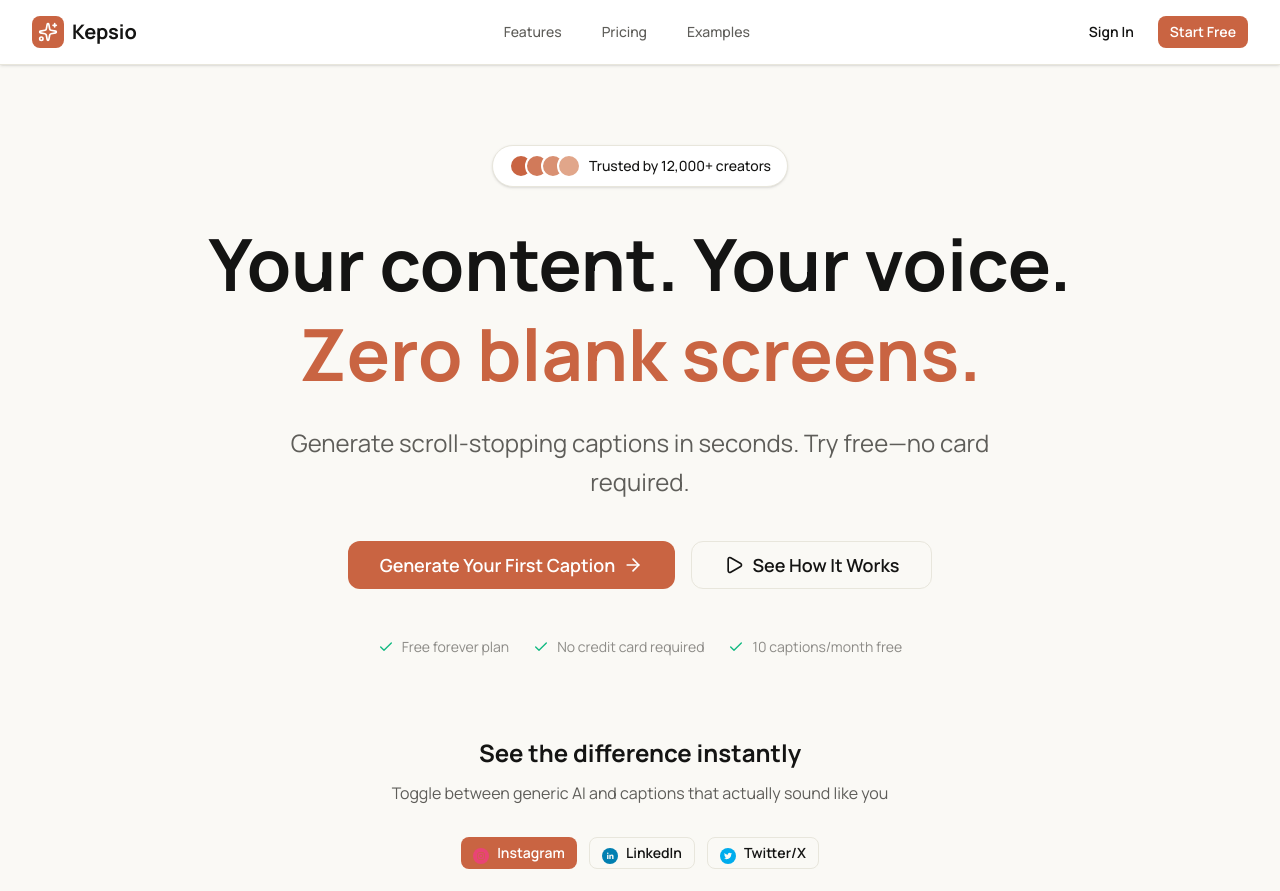
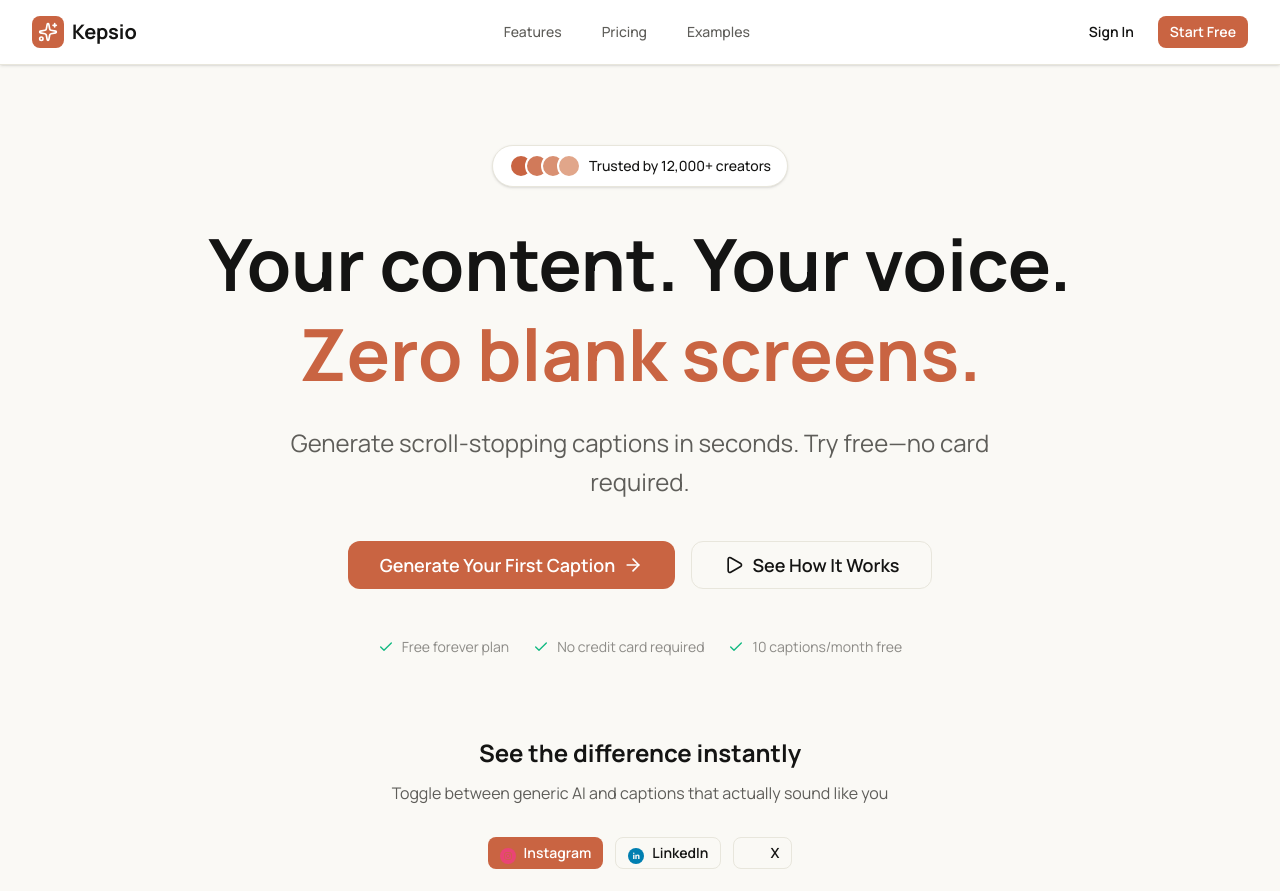
Before and after one commit to uxfris/kepsio, a Next.js app: page / in a window 1280 px wide. Shown: the top 891 px of the page. Built offline with nearby package versions, Linux system fonts and the light colour scheme.

Commit message:
Visual enhancements

```diff
--- a/app/(dashboard)/library/page.tsx
+++ b/app/(dashboard)/library/page.tsx
@@ -68,7 +68,7 @@ const savedCaptions = [
     id: "4",
     content:
       "Quick tip: Your audience doesn't want perfection, they want authenticity. Show up as you are, share your process, and watch engagement soar. 📈",
-    platform: "twitter",
+    platform: "x",
     style: "Educational",
     savedDate: "2024-01-17",
     performance: "medium",
@@ -104,7 +104,7 @@ const savedCaptions = [
     id: "7",
     content:
       "Hot take: Your content doesn't need to go viral. It needs to resonate with the RIGHT people. Quality audience > vanity metrics every time. 💯",
-    platform: "twitter",
+    platform: "x",
     style: "Hot Take",
     savedDate: "2024-01-12",
     performance: "high",
@@ -208,9 +208,7 @@ export default function LibraryPage() {
       linkedin: (
         <SocialIcon network="linkedin" style={{ width: 16, height: 16 }} />
       ),
-      twitter: (
-        <SocialIcon network="twitter" style={{ width: 16, height: 16 }} />
-      ),
+      x: <SocialIcon network="x" style={{ width: 16, height: 16 }} />,
     };
     return icons[platform as keyof typeof icons];
   };
@@ -432,8 +430,7 @@ export default function LibraryPage() {
                           Platform
                         </label>
                         <div className="flex flex-wrap gap-2">
-                          {["instagram", "linkedin", "twitter"].map(
-                            (platform) => (
+                          {["instagram", "linkedin", "x"].map((platform) => (
                             <button
                               key={platform}
                               onClick={() => togglePlatformFilter(platform)}
@@ -449,8 +446,7 @@ export default function LibraryPage() {
                                 <Check className="w-3 h-3" />
                               )}
                             </button>
-                            )
-                          )}
+                          ))}
                         </div>
                       </div>
 
--- a/app/(marketing)/page.tsx
+++ b/app/(marketing)/page.tsx
@@ -59,7 +59,7 @@ export default function Home() {
         "Excited to share our latest achievement. Great team effort. #business #success",
       ours: "3 years ago, we pitched this idea to 47 investors.\n\n46 said no.\n\nToday, we're announcing $5M in revenue. Here's what we learned about resilience:\n\n→ Rejection isn't failure—it's data\n→ Your timeline isn't their timeline\n→ One yes can change everything\n\nTo everyone building in the shadows: keep going.",
     },
-    twitter: {
+    x: {
       generic: "New blog post is live! Check it out. #content #blog",
       ours: "spent 40 hours writing about why most AI tools feel soulless\n\ntl;dr: they optimize for clicks, not connection\n\nfull breakdown (actually worth reading): [link]",
     },
@@ -203,7 +203,7 @@ export default function Home() {
             {[
               { id: "instagram", network: "instagram", label: "Instagram" },
               { id: "linkedin", network: "linkedin", label: "LinkedIn" },
-              { id: "twitter", network: "twitter", label: "Twitter/X" },
+              { id: "x", network: "x", label: "X" },
             ].map((platform) => (
               <Button
                 key={platform.id}
@@ -655,10 +655,7 @@ export default function Home() {
                   href="#"
                   className="w-9 h-9 bg-primary/50 hover:bg-primary/70 rounded-lg flex items-center justify-center transition-colors"
                 >
-                  <SocialIcon
-                    network="twitter"
-                    style={{ width: 16, height: 16 }}
-                  />
+                  <SocialIcon network="x" style={{ width: 16, height: 16 }} />
                 </a>
                 <a
                   href="#"
--- a/app/onboarding/page.tsx
+++ b/app/onboarding/page.tsx
@@ -53,8 +53,8 @@ export default function OnboardingPage() {
       description: "Professional networking",
     },
     {
-      id: "twitter",
-      name: "Twitter/X",
+      id: "x",
+      name: "X",
       network: "x",
       description: "Real-time conversations",
     },
--- a/components/shared/SignupModal.tsx
+++ b/components/shared/SignupModal.tsx
@@ -206,7 +206,7 @@ export default function SignupModal({
                     variant="outline"
                     size="lg"
                     className="w-full justify-center gap-3"
-                    onClick={() => handleSSOSignup("Twitter")}
+                    onClick={() => handleSSOSignup("X")}
                     disabled={isLoading}
                     leftIcon={
                       <svg
--- a/config/site.ts
+++ b/config/site.ts
@@ -4,7 +4,7 @@ export const siteConfig = {
   url: "https://kepsio.com",
   ogImage: "https://kepsio.com/og.jpg",
   links: {
-    twitter: "https://twitter.com/kepsio",
+    x: "https://x.com/kepsio",
     github: "https://github.com/kepsio",
   },
 };
```
Lines whose indentation alone changed are shown as unchanged.
